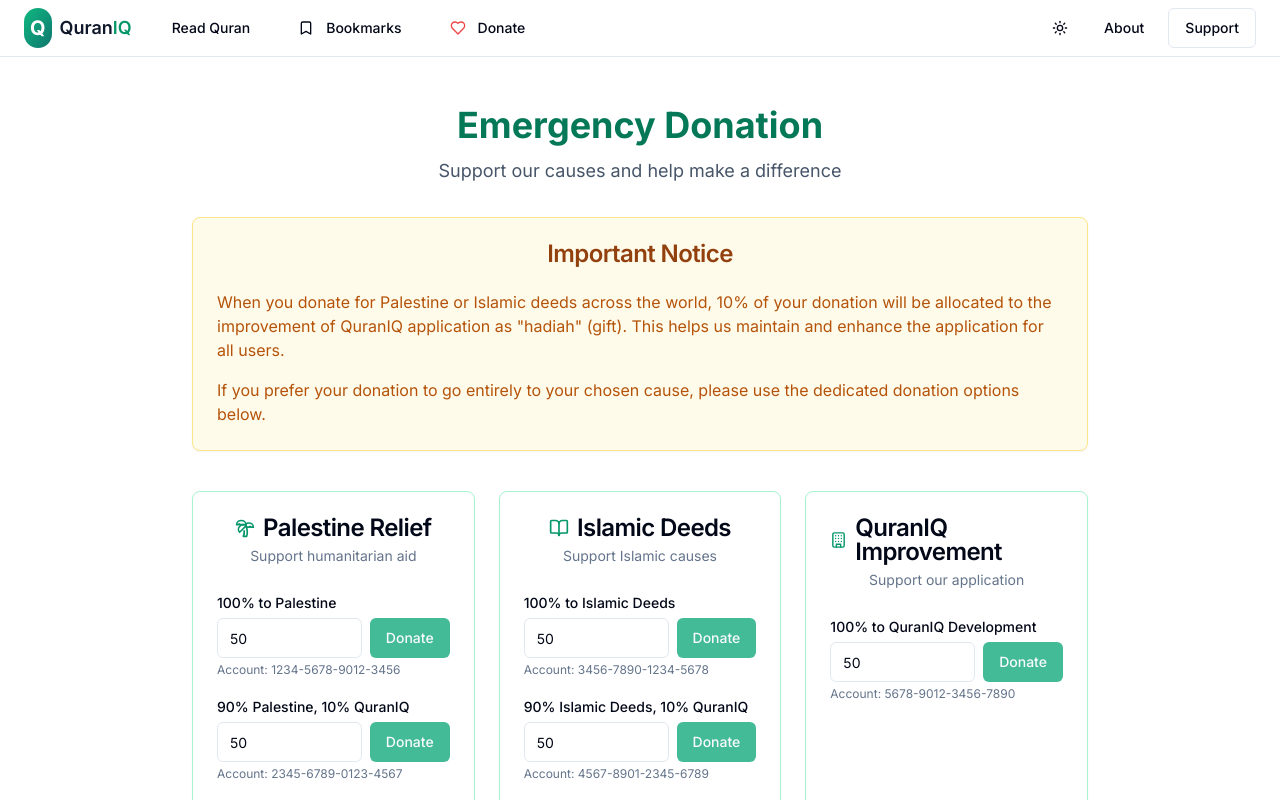
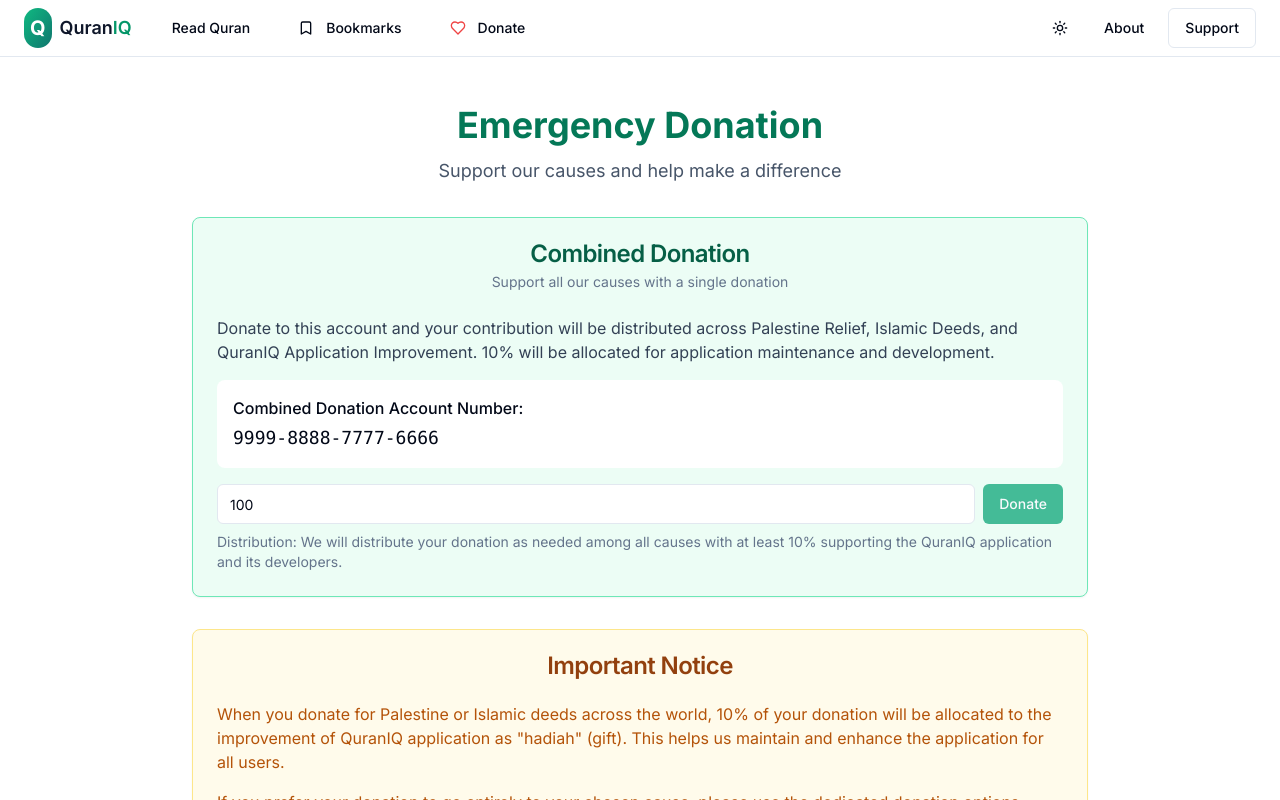
Before and after one commit to 12345Shahid/divine-insight-web, a React (Vite) app: page /emergency-donation in a window 1280 px wide. Shown: the top 800 px of the page. Built offline with nearby package versions, Linux system fonts and the light colour scheme.

Commit message:
Add combined donation option
Added a new section for combined donations to Palestine, Islamic deeds, and QuranIQ improvement, with a demo account and a note about the 10% fee for application support. This section is placed as the first donation option.

```diff
--- a/src/pages/EmergencyDonation.tsx
+++ b/src/pages/EmergencyDonation.tsx
@@ -26,6 +26,32 @@ const EmergencyDonation = () => {
           <p className="text-lg text-center text-slate-600 dark:text-slate-400 mb-8">
             Support our causes and help make a difference
           </p>
+
+          {/* Combined Donation Option */}
+          <Card className="mb-8 border-emerald-300 dark:border-emerald-700 bg-emerald-50 dark:bg-emerald-900/20">
+            <CardHeader>
+              <CardTitle className="text-center text-emerald-800 dark:text-emerald-300">Combined Donation</CardTitle>
+              <CardDescription className="text-center">Support all our causes with a single donation</CardDescription>
+            </CardHeader>
+            <CardContent>
+              <p className="mb-4 text-slate-700 dark:text-slate-300">
+                Donate to this account and your contribution will be distributed across Palestine Relief, Islamic Deeds,
+                and QuranIQ Application Improvement. 10% will be allocated for application maintenance and development.
+              </p>
+              <div className="bg-white dark:bg-slate-800 p-4 rounded-lg mb-4">
+                <p className="font-medium">Combined Donation Account Number:</p>
+                <p className="text-lg font-mono mt-1">9999-8888-7777-6666</p>
+              </div>
+              <div className="flex mt-4">
+                <Input id="combined" placeholder="Amount" type="number" defaultValue="100" />
+                <Button onClick={() => handleDonate("Combined Causes")} className="ml-2">Donate</Button>
+              </div>
+              <p className="text-sm text-muted-foreground mt-2">
+                Distribution: We will distribute your donation as needed among all causes with at least 10% supporting
+                the QuranIQ application and its developers.
+              </p>
+            </CardContent>
+          </Card>
 
           {/* Important Notice Card */}
           <Card className="mb-10 border-amber-200 dark:border-amber-800 bg-amber-50 dark:bg-amber-900/20">
```
